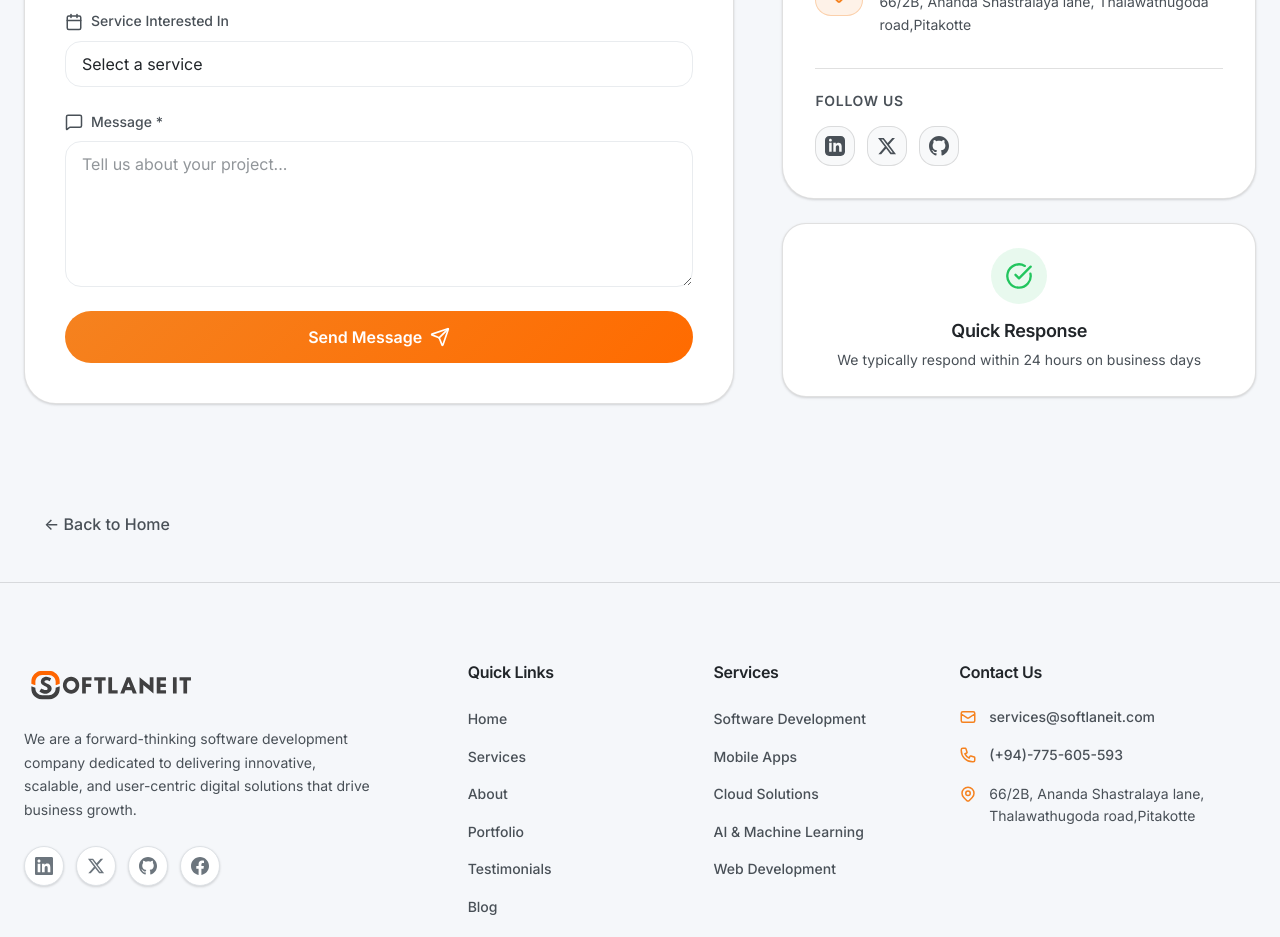
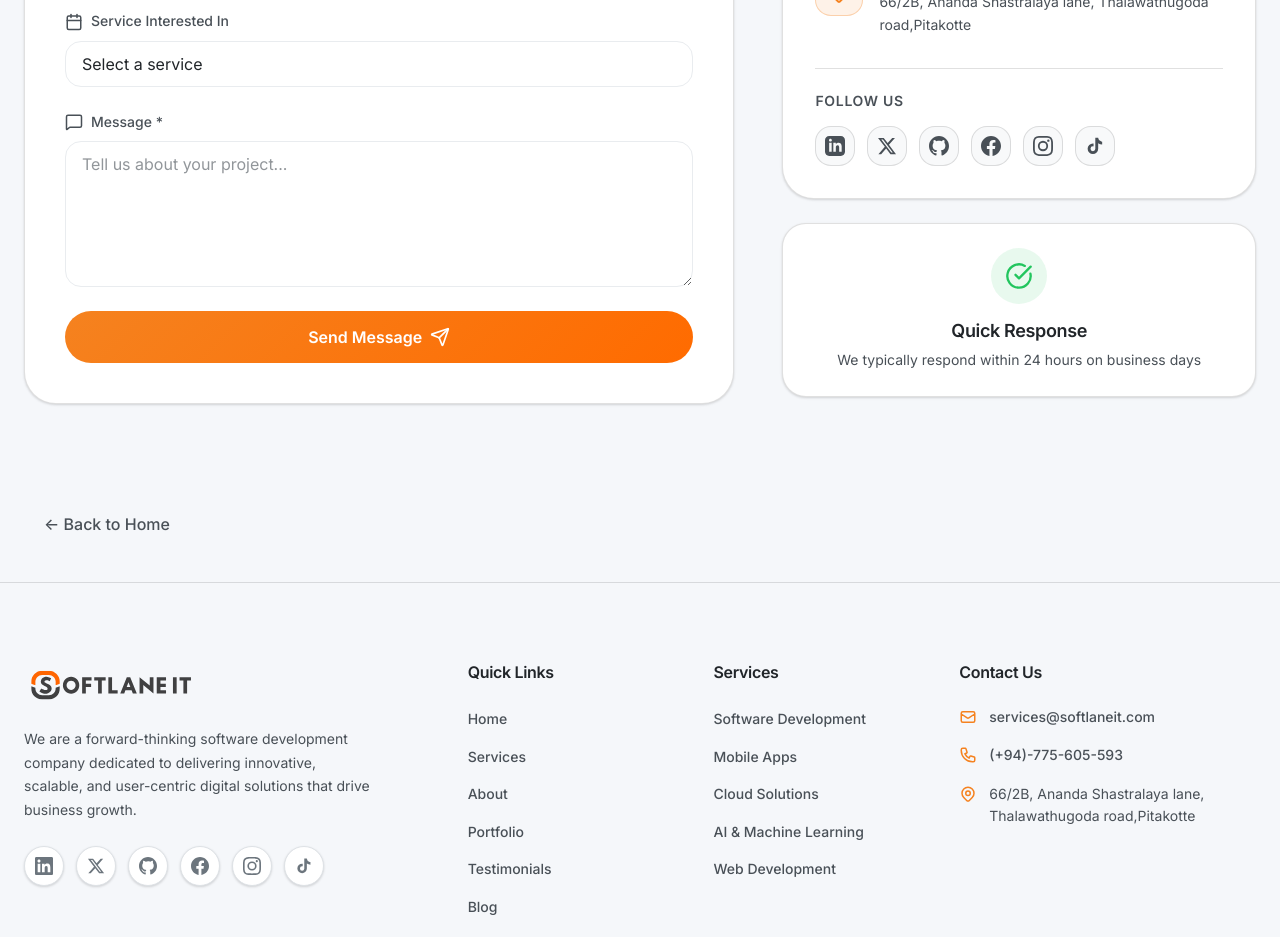
Before and after one commit to SoftLaneIT/softlaneit-official-website, a React (Vite) app: page /contact in a window 1280 px wide. Shown: the part 780-1717 px from the top of the page. Built offline with nearby package versions, Linux system fonts and the light colour scheme.

Commit message:
feat: Add Instagram, TikTok, and Facebook social links to the footer and contact page, and update the hero grid background styling.

```diff
--- a/src/components/layout/Footer.tsx
+++ b/src/components/layout/Footer.tsx
@@ -54,6 +54,16 @@ export const Footer: React.FC = () => {
                             <a href={companyInfo.social.facebook} target="_blank" rel="noopener noreferrer" aria-label="Facebook">
                                 <svg viewBox="0 0 24 24" fill="currentColor">
                                     <path d="M24 12.073c0-6.627-5.373-12-12-12s-12 5.373-12 12c0 5.99 4.388 10.954 10.125 11.854v-8.385H7.078v-3.47h3.047V9.43c0-3.007 1.792-4.669 4.533-4.669 1.312 0 2.686.235 2.686.235v2.953H15.83c-1.491 0-1.956.925-1.956 1.874v2.25h3.328l-.532 3.47h-2.796v8.385C19.612 23.027 24 18.062 24 12.073z" />
+                                </svg>
+                            </a>
+                            <a href={companyInfo.social.instagram} target="_blank" rel="noopener noreferrer" aria-label="Instagram">
+                                <svg viewBox="0 0 24 24" fill="currentColor">
+                                    <path d="M12 2.163c3.204 0 3.584.012 4.85.07 3.252.148 4.771 1.691 4.919 4.919.058 1.265.069 1.645.069 4.849 0 3.205-.012 3.584-.069 4.849-.149 3.225-1.664 4.771-4.919 4.919-1.266.058-1.644.07-4.85.07-3.204 0-3.584-.012-4.849-.07-3.26-.149-4.771-1.699-4.919-4.92-.058-1.265-.07-1.644-.07-4.849 0-3.204.013-3.583.07-4.849.149-3.227 1.664-4.771 4.919-4.919 1.266-.057 1.645-.069 4.849-.069zM12 0C8.741 0 8.333.014 7.053.072 2.695.272.273 2.69.073 7.052.014 8.333 0 8.741 0 12c0 3.259.014 3.668.072 4.948.2 4.358 2.618 6.78 6.98 6.98C8.333 23.986 8.741 24 12 24c3.259 0 3.668-.014 4.948-.072 4.354-.2 6.782-2.618 6.979-6.98.059-1.28.073-1.689.073-4.948 0-3.259-.014-3.667-.072-4.947-.196-4.354-2.617-6.78-6.979-6.98C15.668.014 15.259 0 12 0zm0 5.838a6.162 6.162 0 100 12.324 6.162 6.162 0 000-12.324zM12 16a4 4 0 110-8 4 4 0 010 8zm6.406-11.845a1.44 1.44 0 100 2.881 1.44 1.44 0 000-2.881z" />
+                                </svg>
+                            </a>
+                            <a href={companyInfo.social.tiktok} target="_blank" rel="noopener noreferrer" aria-label="TikTok">
+                                <svg viewBox="0 0 24 24" fill="currentColor">
+                                    <path d="M19.59 6.69a4.83 4.83 0 01-3.77-4.25V2h-3.45v13.67a2.89 2.89 0 01-2.88 2.5 2.89 2.89 0 01-2.89-2.89 2.89 2.89 0 012.89-2.89c.28 0 .54.04.79.1V9.01a6.33 6.33 0 00-.79-.05 6.34 6.34 0 00-6.34 6.34 6.34 6.34 0 006.34 6.34 6.34 6.34 0 006.33-6.34V8.69a8.16 8.16 0 004.77 1.52V6.76a4.85 4.85 0 01-1-.07z" />
                                 </svg>
                             </a>
                         </div>
--- a/src/pages/ContactPage.tsx
+++ b/src/pages/ContactPage.tsx
@@ -265,6 +265,27 @@ export const ContactPage = () => {
                         </svg>
                       </a>
                     )}
+                    {companyInfo.social.facebook && (
+                      <a href={companyInfo.social.facebook} target="_blank" rel="noopener noreferrer">
+                        <svg width="20" height="20" fill="currentColor" viewBox="0 0 24 24">
+                          <path d="M24 12.073c0-6.627-5.373-12-12-12s-12 5.373-12 12c0 5.99 4.388 10.954 10.125 11.854v-8.385H7.078v-3.47h3.047V9.43c0-3.007 1.792-4.669 4.533-4.669 1.312 0 2.686.235 2.686.235v2.953H15.83c-1.491 0-1.956.925-1.956 1.874v2.25h3.328l-.532 3.47h-2.796v8.385C19.612 23.027 24 18.062 24 12.073z" />
+                        </svg>
+                      </a>
+                    )}
+                    {companyInfo.social.instagram && (
+                      <a href={companyInfo.social.instagram} target="_blank" rel="noopener noreferrer">
+                        <svg width="20" height="20" fill="currentColor" viewBox="0 0 24 24">
+                          <path d="M12 2.163c3.204 0 3.584.012 4.85.07 3.252.148 4.771 1.691 4.919 4.919.058 1.265.069 1.645.069 4.849 0 3.205-.012 3.584-.069 4.849-.149 3.225-1.664 4.771-4.919 4.919-1.266.058-1.644.07-4.85.07-3.204 0-3.584-.012-4.849-.07-3.26-.149-4.771-1.699-4.919-4.92-.058-1.265-.07-1.644-.07-4.849 0-3.204.013-3.583.07-4.849.149-3.227 1.664-4.771 4.919-4.919 1.266-.057 1.645-.069 4.849-.069zM12 0C8.741 0 8.333.014 7.053.072 2.695.272.273 2.69.073 7.052.014 8.333 0 8.741 0 12c0 3.259.014 3.668.072 4.948.2 4.358 2.618 6.78 6.98 6.98C8.333 23.986 8.741 24 12 24c3.259 0 3.668-.014 4.948-.072 4.354-.2 6.782-2.618 6.979-6.98.059-1.28.073-1.689.073-4.948 0-3.259-.014-3.667-.072-4.947-.196-4.354-2.617-6.78-6.979-6.98C15.668.014 15.259 0 12 0zm0 5.838a6.162 6.162 0 100 12.324 6.162 6.162 0 000-12.324zM12 16a4 4 0 110-8 4 4 0 010 8zm6.406-11.845a1.44 1.44 0 100 2.881 1.44 1.44 0 000-2.881z" />
+                        </svg>
+                      </a>
+                    )}
+                    {companyInfo.social.tiktok && (
+                      <a href={companyInfo.social.tiktok} target="_blank" rel="noopener noreferrer">
+                        <svg width="20" height="20" fill="currentColor" viewBox="0 0 24 24">
+                          <path d="M19.59 6.69a4.83 4.83 0 01-3.77-4.25V2h-3.45v13.67a2.89 2.89 0 01-2.88 2.5 2.89 2.89 0 01-2.89-2.89 2.89 2.89 0 012.89-2.89c.28 0 .54.04.79.1V9.01a6.33 6.33 0 00-.79-.05 6.34 6.34 0 00-6.34 6.34 6.34 6.34 0 006.34 6.34 6.34 6.34 0 006.33-6.34V8.69a8.16 8.16 0 004.77 1.52V6.76a4.85 4.85 0 01-1-.07z" />
+                        </svg>
+                      </a>
+                    )}
                   </div>
                 </div>
               </div>
```
